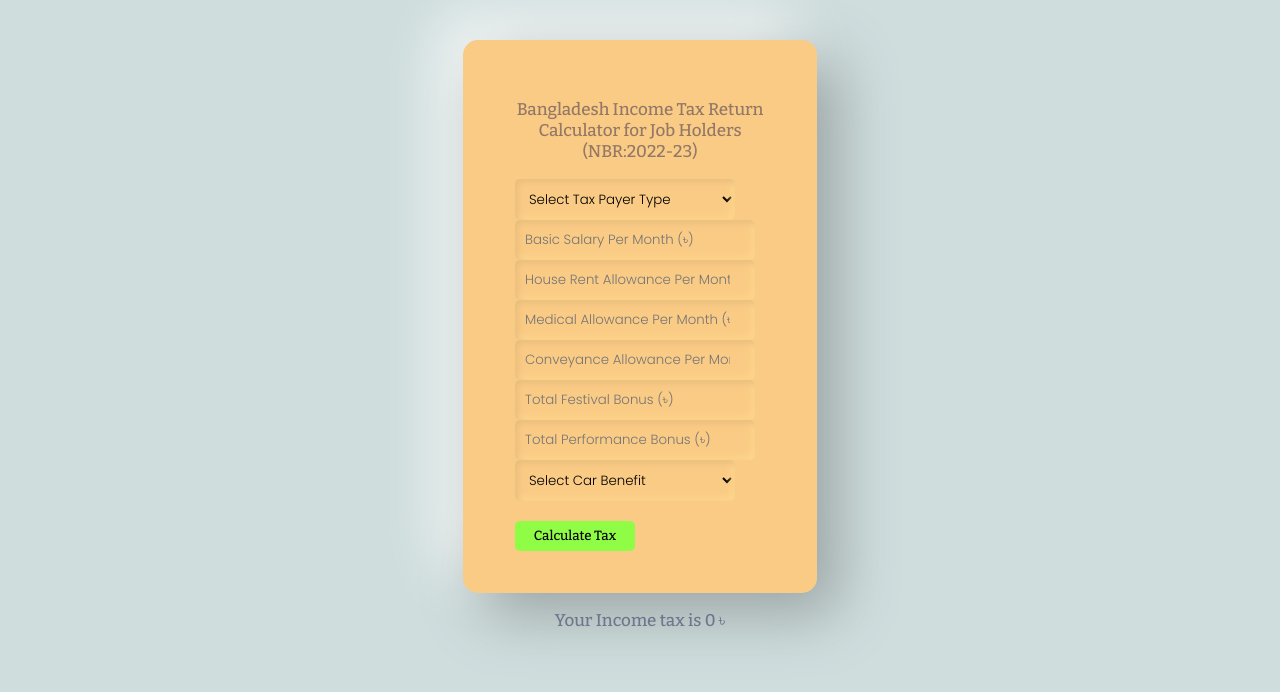
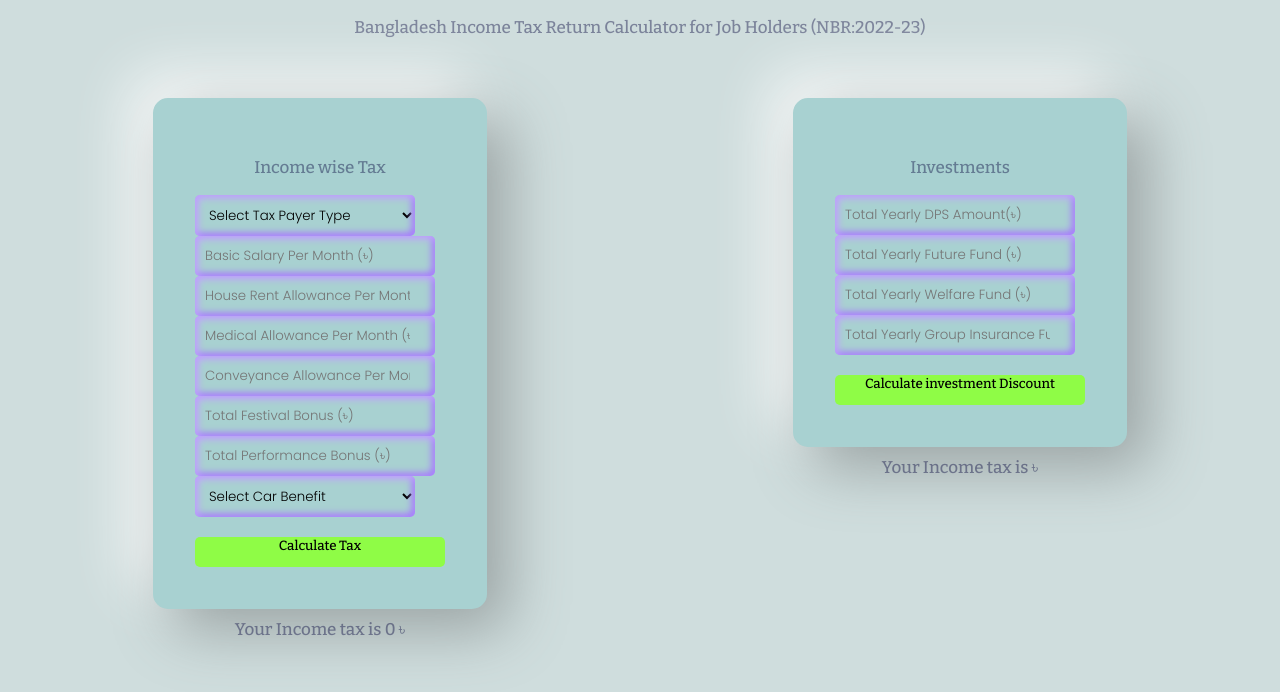
Before and after one commit to Kibria10/bd-income-tax-return-calculator, a React (Create React App) app: page / in a window 1280 px wide. Shown: the top 692 px of the page. Built offline with nearby package versions, Linux system fonts and the light colour scheme.

Commit message:
investment UI layer implementation

```diff
--- a/src/App.css
+++ b/src/App.css
@@ -13,16 +13,22 @@
   text-align: center;
 }
 
+.row {
+  display: flex;
+  justify-content: space-around;
+}
 
 form {
   max-width: 250px;
   margin: 10px auto;
   padding: 10px 20px;
-  border: 32px solid #FACB85;
-  background: #FACB85;
+  border: 32px solid #A8D1D1;
+  background: #A8D1D1;
   width: 300px;
   border-radius: 15px;
   box-shadow: 20px 20px 60px #97a1a1, -20px -20px 60px #ffffff;
+  float: left;
+  text-align: left;
 }
 
 body {
@@ -41,7 +47,7 @@
   border: 4px double rgb(255, 199, 209);
   color: black;
   background-color: transparent;
-  box-shadow: inset 3px 3px 7px #e9bd7c, inset -3px -3px 7px #ffd98e;
+  box-shadow: inset 3px 3px 7px #c19fff, inset -3px -3px 7px #a575ff;
   border: var(--quadrary-color) solid 2px;
   padding: 10px;
 }
@@ -53,7 +59,7 @@
 
 button {
   margin-top: 20px;
-  width: 120px;
+  width: 100%;
   height: 30px;
   border-radius: 5px;
   cursor: pointer;
@@ -63,8 +69,9 @@
   border: var(--quadrary-color) solid 2px;
   color: black;
   font-family: 'Bitter', serif;
-
-}
+  display: flex;
+  justify-content: center;
+  }
 
 button:hover {
   transition: 1s;
@@ -86,7 +93,27 @@
   border: 4px double rgb(255, 199, 209);
   color: black;
   background-color: transparent;
-  box-shadow: inset 3px 3px 7px #e9bd7c, inset -3px -3px 7px #ffd98e;
+  box-shadow: inset 3px 3px 7px #c19fff, inset -3px -3px 7px #a575ff;
   border: var(--quadrary-color) solid 2px;
   padding: 10px;
 }
+
+@media only screen and (max-width: 767px) {
+  .row {
+    flex-direction: column;
+  }
+
+  .form {
+    margin-bottom: 20px;
+  }
+}
+
+.row {
+  display: flex;
+  justify-content: space-around;
+}
+
+.form {
+  padding: 10px;
+  text-align: left;
+}
--- a/src/App.js
+++ b/src/App.js
@@ -84,12 +84,15 @@
   render() {
     return (
       <div className="App">
+        <p> Bangladesh Income Tax Return Calculator for Job Holders (NBR:2022-23)</p>
         <div className="container">
+          <div class="row">
+            <div class="col s12 m6">
               <div className="form">
                 <form onSubmit={this.handleSubmit} className="form">
-                <p> Bangladesh Income Tax Return Calculator for Job Holders (NBR:2022-23)</p>
+                  <p>Income wise Tax</p>
                   <label>
-                  <select name="taxpayer" onChange={this.handleInputChange}>
+                    <select name="taxpayer" onChange={this.handleInputChange} required>
                       <option value="">Select Tax Payer Type</option>
                       <option value="Men">Men</option>
                       <option value="Women">Women</option>
@@ -97,24 +100,31 @@
                       <option value="dis">Disabled</option>
                     </select>
                   </label>
+                  <br />
                   <label>
-                  <input type="number" name="basicSalary" placeholder='Basic Salary Per Month (৳)' onChange={this.handleInputChange} />
+                    <input type="number" name="basicSalary" placeholder='Basic Salary Per Month (৳)' required onChange={this.handleInputChange} />
                   </label>
+                  <br />
                   <label>
                     <input type="number" name="hra" placeholder='House Rent Allowance Per Month (৳)' onChange={this.handleInputChange} />
                   </label>
+                  <br />
                   <label>
                     <input type="number" name="med" placeholder='Medical Allowance Per Month (৳)' onChange={this.handleInputChange} />
                   </label>
+                  <br />
                   <label>
                     <input type="number" name="conveyance" placeholder='Conveyance Allowance Per Month (৳)' onChange={this.handleInputChange} />
                   </label>
+                  <br />
                   <label>
                     <input type="number" name="festivalFund" placeholder='Total Festival Bonus (৳)' onChange={this.handleInputChange} />
                   </label>
+                  <br />
                   <label>
                     <input type="number" name="performance" placeholder='Total Performance Bonus (৳)' onChange={this.handleInputChange} />
                   </label>
+                  <br />
                   <label>
                     <select name="carBenefit" onChange={this.handleInputChange}>
                       <option value="">Select Car Benefit</option>
@@ -128,7 +138,36 @@
                 <p className="tax-amount">Your Income tax is {this.state.taxAmount} ৳</p>
               </div>
             </div>
+            <div class="col s12 m6">
+
+              <div className="form">
+                <form onSubmit={this.handleSubmit} className="form">
+                  <p>Investments</p>
+                  <label>
+                    <input type="number" name="dps" placeholder='Total Yearly DPS Amount(৳)' onChange={this.handleInputChange} />
+                  </label>
+                  <br />
+                  <label>
+                    <input type="number" name="futureFund" placeholder='Total Yearly Future Fund (৳)' onChange={this.handleInputChange} />
+                  </label>
+                  <br />
+                  <label>
+                    <input type="number" name="welfareFund" placeholder='Total Yearly Welfare Fund (৳)' onChange={this.handleInputChange} />
+                  </label>
+                  <br />
+                  <label>
+                    <input type="number" name="groupInsurance" placeholder='Total Yearly Group Insurance Fund(৳)' onChange={this.handleInputChange} />
+                  </label>
+                  <br />
+                  <button type="submit" className="calculate-investment-button">Calculate investment Discount</button>
+                </form>
+                <p className="tax-amount">Your Income tax is {this.state.invAmount} ৳</p>
               </div>
+
+            </div>
+          </div>
+        </div>
+      </div >
 
     );
   }
```
Lines whose indentation alone changed are shown as unchanged.
